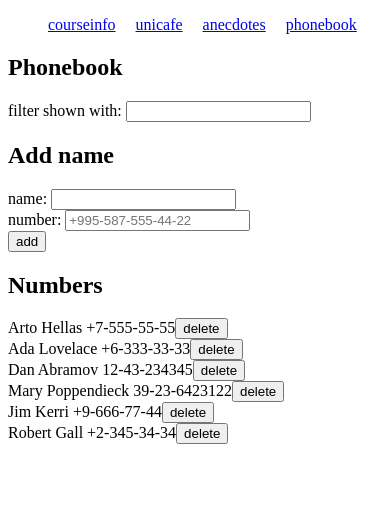
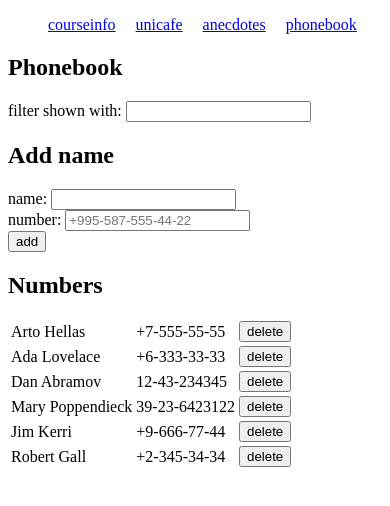
Before and after one commit to little-plumelet/Helsinki_fullstack_part2, a React (Create React App) app: page /phonebook in a window 390 px wide. Shown: the top 506 px of the page. Built offline with nearby package versions, Linux system fonts and the light colour scheme; data requests are answered from the project's data file.

Commit message:
change phonebook to table

```diff
--- a/src/phonebook/PhonebookList.js
+++ b/src/phonebook/PhonebookList.js
@@ -1,15 +1,29 @@
 import { Button } from "./Button";
 
-export const PhonebookList = ({filteredPersons, handleDeleteClick}) => {
+export const PhonebookList = ({ filteredPersons, handleDeleteClick }) => {
   return (
     <>
       <h2>Numbers</h2>
-      {filteredPersons.map((person) => (
-        <div key={person.id}>
-          {person.name} {person.phone}
-          <Button title='delete' handleClick={() => {handleDeleteClick(person.id)}}/>
-        </div>
-      ))}
+      <table>
+        <thead></thead>
+        <tbody>
+          {filteredPersons.map((person) => (
+            <tr key={person.id}>
+              <td>{person.name}</td>
+              <td> {person.phone}</td>
+              <td>
+                {" "}
+                <Button
+                  title="delete"
+                  handleClick={() => {
+                    handleDeleteClick(person.id);
+                  }}
+                />
+              </td>
+            </tr>
+          ))}
+        </tbody>
+      </table>
     </>
   );
 };
```
